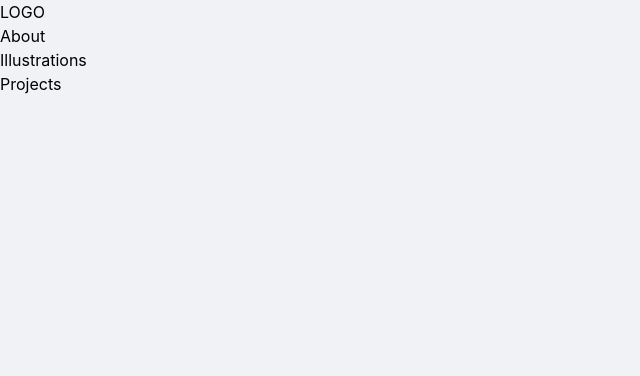
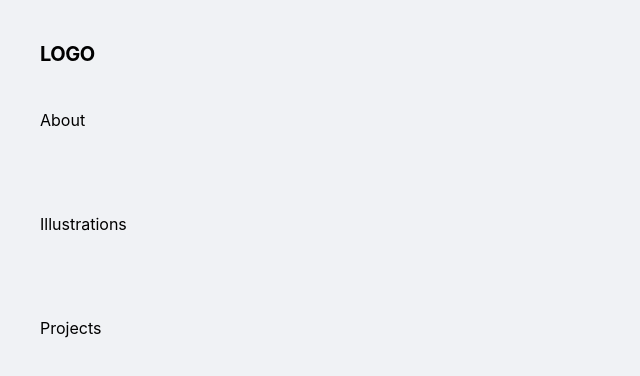
Before and after one commit to sadiaspage/sadiaspage.github.io, a React (Vite) app: page / in a window 1280 px wide. Shown: the top 376 px of the page, without its empty margins (0-640 px from the left). Built offline with nearby package versions, Linux system fonts and the light colour scheme.

Commit message:
Padding styling on navbar

```diff
--- a/src/index.css
+++ b/src/index.css
@@ -3,6 +3,11 @@
 @theme {
   --color-background: #f0f2f5;
   --color-foreground: #01f1418;
+
+  --color-card: #f0f2f5;
+
+  --color-primary: #FF0000;
+  --color-primary-foreground: #01f1418;
 }
 
 @layer base {
--- a/src/layout/Navbar.jsx
+++ b/src/layout/Navbar.jsx
@@ -5,18 +5,20 @@ const navLinks = [
 ];
 
 export const Navbar = () => {
-    return <header>
-        <nav>
-            <a>
+    return (
+        <header className="fixed top-0 left-0 bg-transparent py-10">
+            <nav className="container mx-auto px-10 justify-between">
+                <a href='#' className='text-xl font-bold tracking-tight hover:text-primary'>
                     LOGO
                 </a>
-            <div>
+                <div className='flex'>
                     <div>
                         {navLinks.map((link, index) => (
-                        <div><a href={link.href} key={index}>{link.label}</a></div>
+                            <div key={index} className='py-10'><a href={link.href}>{link.label}</a></div>
                         ))}
                     </div>
                 </div>
             </nav>
-    </header>;
+        </header>
+    );
 };
```
Lines whose indentation alone changed are shown as unchanged.
